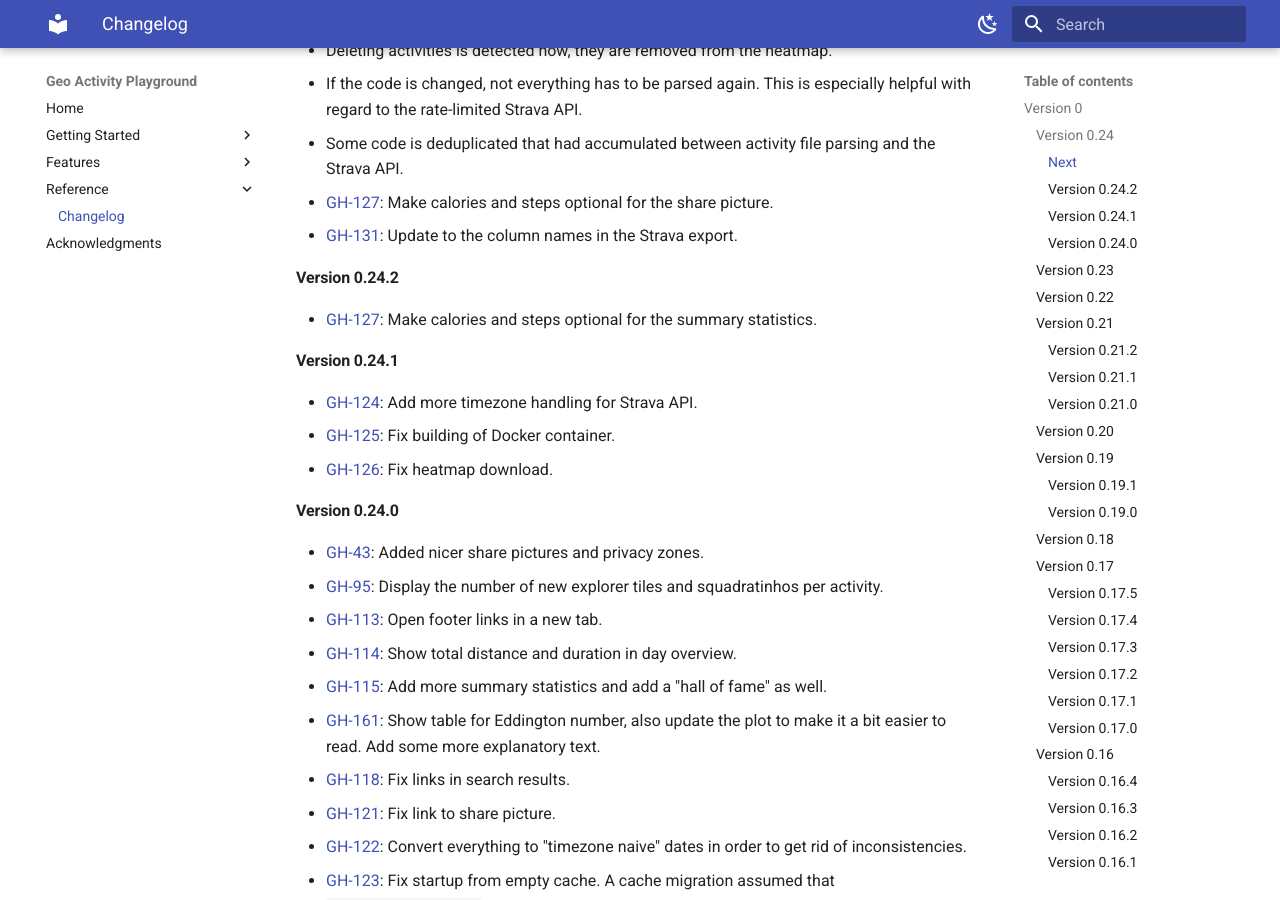
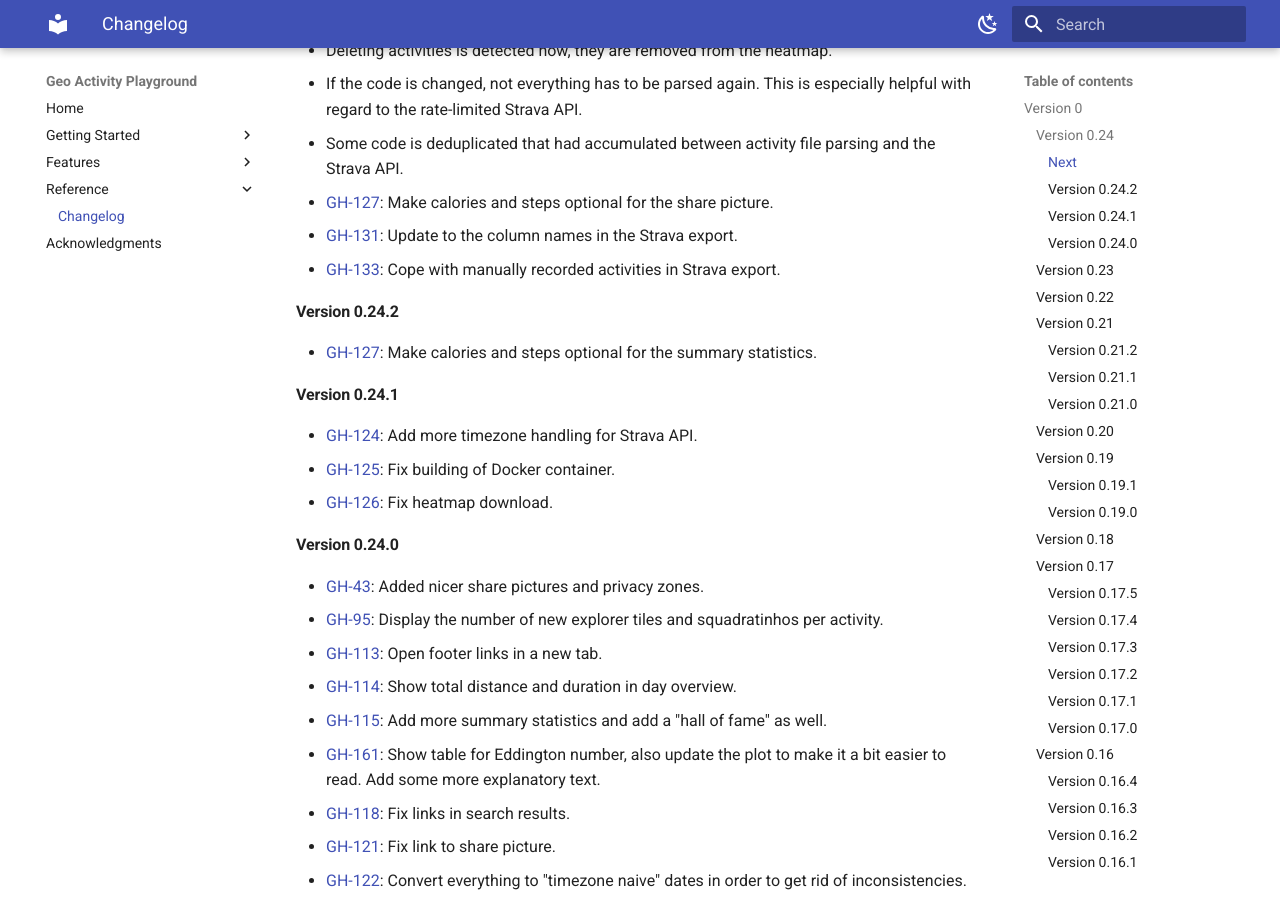
Before and after one commit to martin-ueding/geo-activity-playground, an MkDocs documentation site: the page built from docs/reference/changelog.md, in a window 1280 px wide and 900 px high, scrolled down 522 px. Built offline with MkDocs 1.6.1 and Material for MkDocs 9.7.7, drawn with Linux system fonts in a browser that asks for light colours.

Commit message:
Changelog entry

```diff
--- a/docs/reference/changelog.md
+++ b/docs/reference/changelog.md
@@ -18,6 +18,7 @@ This is the pre-release series. Things haven't settled yet, so each minor versio
 
 - [GH-127](https://github.com/martin-ueding/geo-activity-playground/issues/127): Make calories and steps optional for the share picture.
 - [GH-131](https://github.com/martin-ueding/geo-activity-playground/issues/131): Update to the column names in the Strava export.
+- [GH-133](https://github.com/martin-ueding/geo-activity-playground/issues/133): Cope with manually recorded activities in Strava export.
 
 #### Version 0.24.2
 
```
